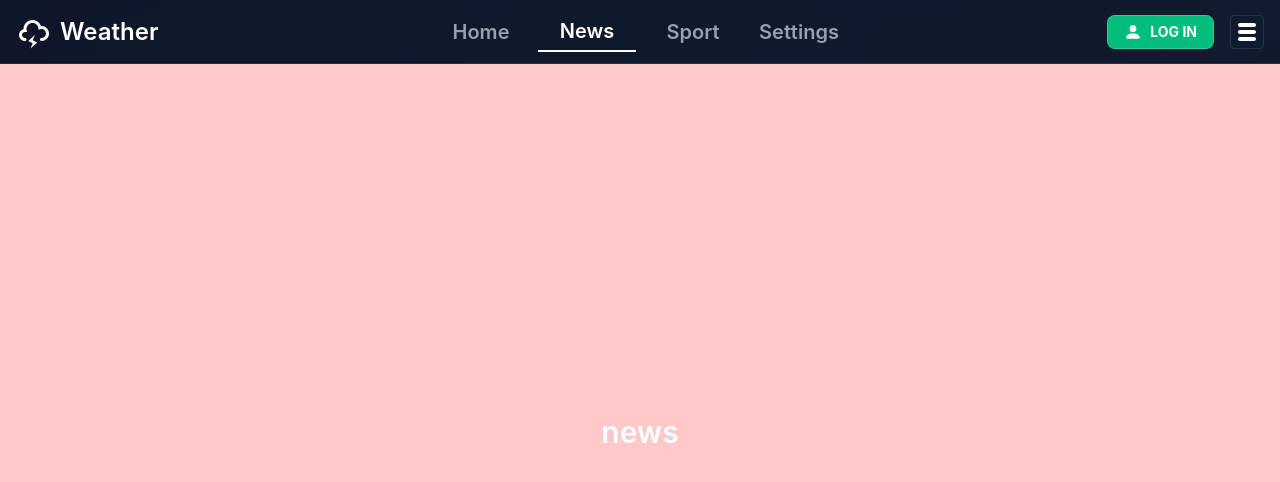
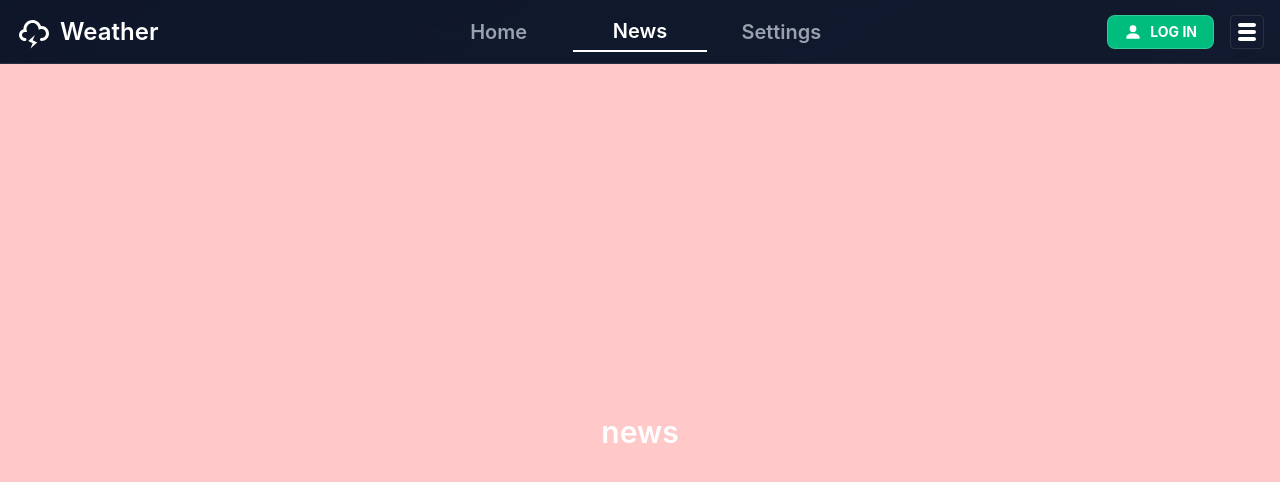
Before and after one commit to vaibhavjangam001-sys/weather-app-react, a React (Vite) app: page /news in a window 1280 px wide. Shown: the top 482 px of the page. Built offline with nearby package versions, Linux system fonts and the light colour scheme.

Commit message:
refactor: clean up codebase and improve maintainability

```diff
--- a/src/components/NavBar.jsx
+++ b/src/components/NavBar.jsx
@@ -16,11 +16,8 @@ const NAV_LINKS = [
     link: "/news",
     icon: FaRegNewspaper,
   },
-  {
-    name: "Sport",
-    link: "/sport",
-    icon: MdOutlineSportsCricket,
-  },
+
+
   {
     name: "Settings",
     link: "/setting",
@@ -37,7 +34,7 @@ const Navbar = () => {
   if (isLoginPage) return null;
 
   return (
-    <nav className="fixed top-0 left-0 z-50 w-full">
+    <nav className="fixed top-0 left-0  z-50 w-full">
       {/* Top Navbar */}
       <div className="h-16 border-b border-white/10 bg-slate-900/80 backdrop-blur-md">
         <div className="flex h-full items-center justify-between px-4">
--- a/src/components/weatherCards/CurrentWeather.jsx
+++ b/src/components/weatherCards/CurrentWeather.jsx
@@ -18,7 +18,6 @@ const CurrentWeather = () => {
     hour: "numeric",
     minute: "2-digit",
   });
-  console.log(weather);
 
   return (
     <>
@@ -37,7 +36,6 @@ const CurrentWeather = () => {
         </div>
 
         <h2 className="sm:text-5xl  text-3xl font-bold">
-          {" "}
           {Math.round(weather.current.temperature_2m)}°C
         </h2>
 
```
